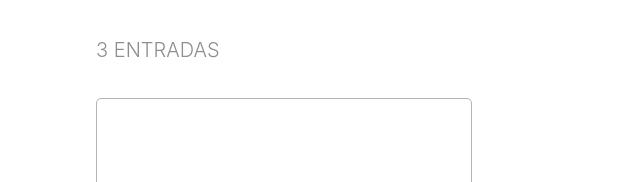
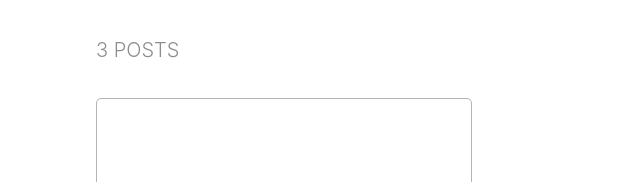
Before and after one commit to CrisTowi/while-infinito, a Gatsby site: page / in a window 1280 px wide. Shown: the part 367-549 px from the top of the page, 0-640 px from the left. Built offline with nearby package versions, Linux system fonts and the light colour scheme; Gatsby itself is replaced by a stand-in of ours; some packages are replaced by stand-ins of ours.

Commit message:
Change Entradas for Posts

```diff
--- a/src/containers/Entries/index.js
+++ b/src/containers/Entries/index.js
@@ -12,7 +12,7 @@ const Entries = ({ posts }) => {
   return (
     <div className='entries-container'>
       <p className='entries-count'>
-        {`${posts.length || 0} ENTRADAS`}
+        {`${posts.length || 0} POSTS`}
       </p>
       <div className="entries-info-container">
         <div className="entries-container">
```
